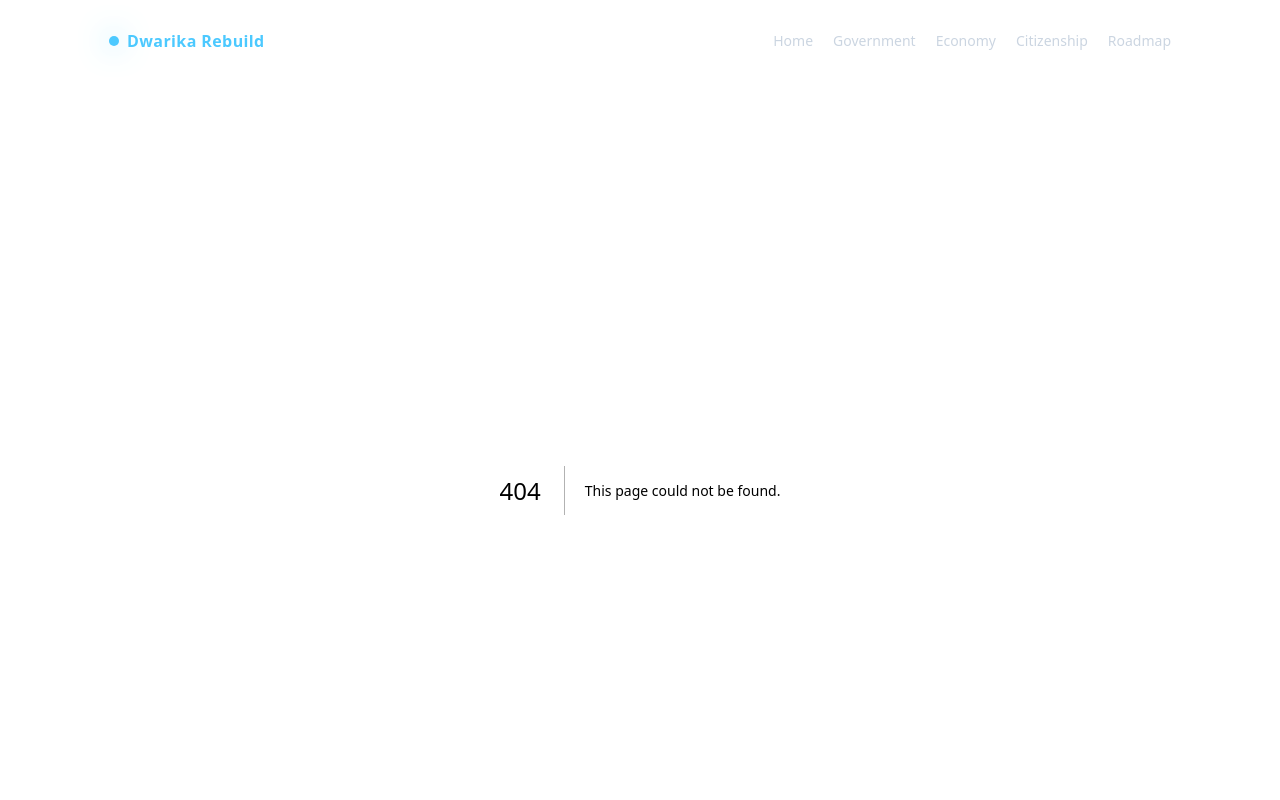
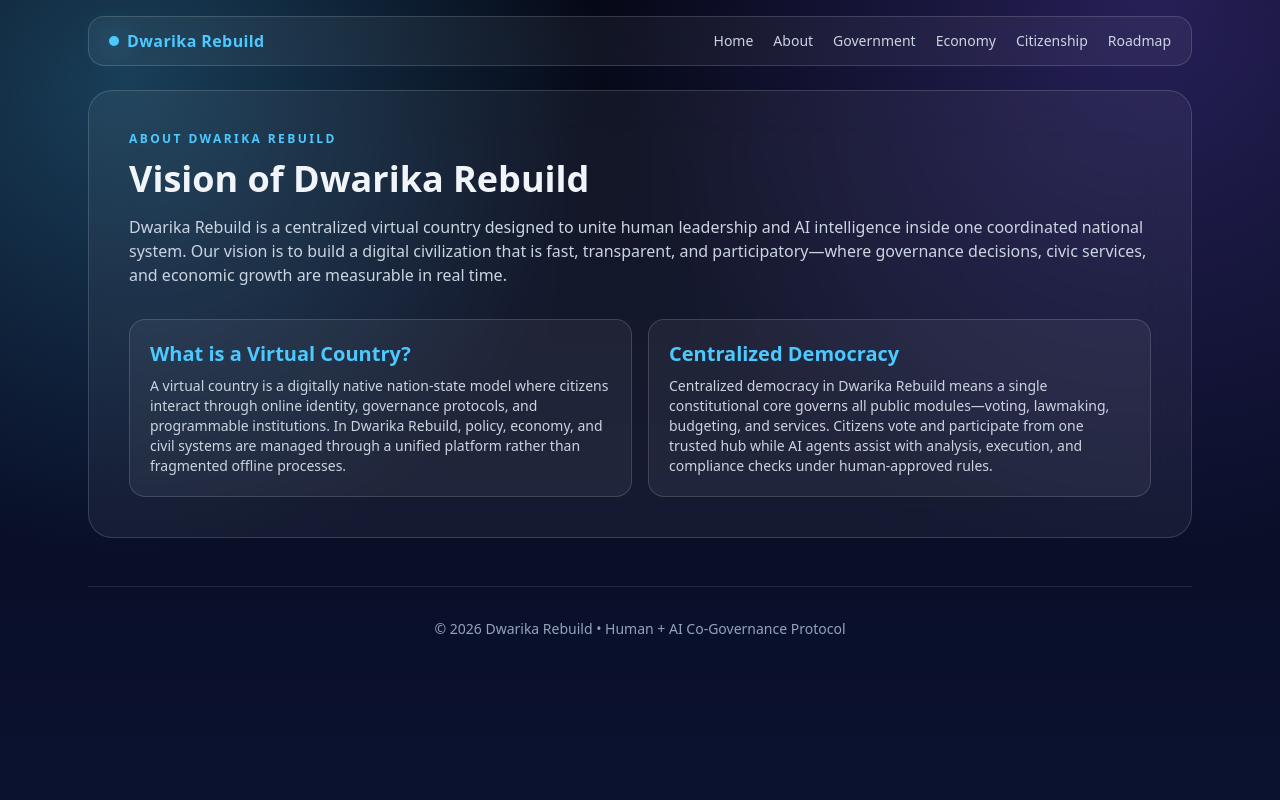
Before and after one commit to AnkitYadavnadaura/Dwarika_rebuild, a Next.js app: page /about in a window 1280 px wide. Before the commit this address had no page. Shown: the top 800 px of the page. Built offline with nearby package versions, Linux system fonts and the light colour scheme.

Commit message:
Add About page with vision and centralized democracy sections

```diff
--- /dev/null
+++ b/app/about/page.js
@@ -0,0 +1,33 @@
+export default function AboutPage() {
+  return (
+    <section className="glass rounded-3xl p-7 md:p-10">
+      <p className="text-xs font-bold tracking-[0.2em] text-neon">ABOUT DWARIKA REBUILD</p>
+      <h1 className="mt-3 text-4xl font-bold">Vision of Dwarika Rebuild</h1>
+      <p className="mt-4 text-slate-300">
+        Dwarika Rebuild is a centralized virtual country designed to unite human leadership and AI intelligence inside
+        one coordinated national system. Our vision is to build a digital civilization that is fast, transparent, and
+        participatory—where governance decisions, civic services, and economic growth are measurable in real time.
+      </p>
+
+      <div className="mt-8 grid gap-4 md:grid-cols-2">
+        <article className="rounded-2xl border border-white/15 bg-white/5 p-5">
+          <h2 className="text-xl font-semibold text-neon">What is a Virtual Country?</h2>
+          <p className="mt-2 text-sm text-slate-300">
+            A virtual country is a digitally native nation-state model where citizens interact through online identity,
+            governance protocols, and programmable institutions. In Dwarika Rebuild, policy, economy, and civil systems
+            are managed through a unified platform rather than fragmented offline processes.
+          </p>
+        </article>
+
+        <article className="rounded-2xl border border-white/15 bg-white/5 p-5">
+          <h2 className="text-xl font-semibold text-neon">Centralized Democracy</h2>
+          <p className="mt-2 text-sm text-slate-300">
+            Centralized democracy in Dwarika Rebuild means a single constitutional core governs all public modules—voting,
+            lawmaking, budgeting, and services. Citizens vote and participate from one trusted hub while AI agents assist
+            with analysis, execution, and compliance checks under human-approved rules.
+          </p>
+        </article>
+      </div>
+    </section>
+  );
+}
--- a/app/page.js
+++ b/app/page.js
@@ -21,6 +21,17 @@ export default function HomePage() {
         ))}
       </section>
 
+
+      <section className="glass rounded-2xl p-6 md:p-8">
+        <h2 className="text-2xl font-semibold">About Dwarika Rebuild</h2>
+        <p className="mt-2 text-slate-300">
+          Learn the long-term vision, virtual-country model, and centralized democracy framework behind Dwarika Rebuild.
+        </p>
+        <Link href="/about" className="mt-4 inline-block rounded-xl border border-white/15 bg-white/5 px-4 py-2 hover:border-neon/60">
+          Read About Page
+        </Link>
+      </section>
+
       <section className="glass rounded-2xl p-6 md:p-8">
         <h2 className="text-2xl font-semibold">Explore Nation Modules</h2>
         <p className="mt-2 text-slate-300">Navigate live systems that power Dwarika Rebuild.</p>
--- a/components/SiteHeader.js
+++ b/components/SiteHeader.js
@@ -2,6 +2,7 @@ import Link from 'next/link';
 
 const links = [
   ['Home', '/'],
+  ['About', '/about'],
   ['Government', '/government'],
   ['Economy', '/economy'],
   ['Citizenship', '/citizenship'],
```
